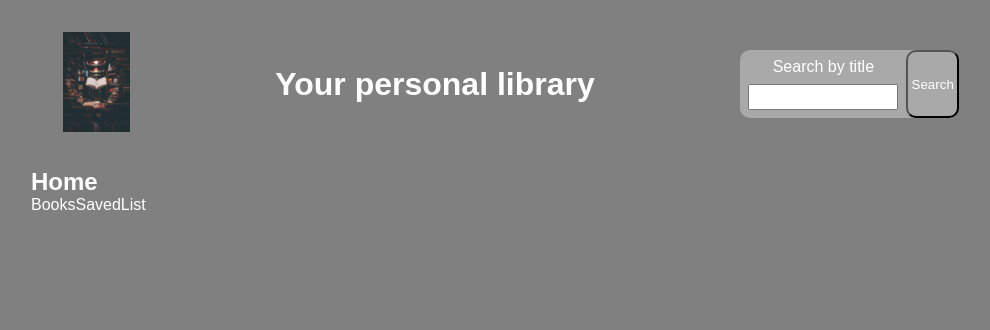
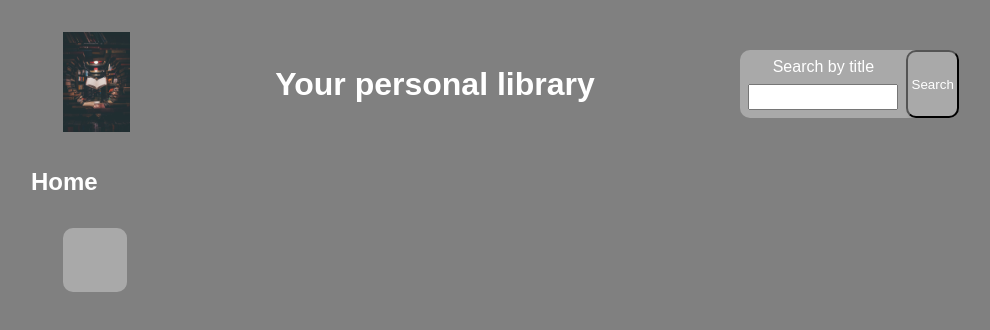
Before and after one commit to ZBajie/F23-React-exam-project, a React (Vite) app: page / in a window 1280 px wide. Shown: the top 330 px of the page, without its empty margins (129-1119 px from the left). Built offline with nearby package versions, Linux system fonts and the light colour scheme.

Commit message:
BookSavedList

```diff
--- /dev/null
+++ b/src/components/BooksSavedList/BooksSavedList.scss
@@ -0,0 +1,40 @@
+@import "./../../style/style.scss";
+
+.books-saved-list {
+  width: fit-content;
+  margin: $margin-secondary;
+  padding: $padding-secondary;
+  background-color: $background-color-secondary;
+  border-radius: $border-radius-primary;
+  box-shadow: 5px 5px 5px $box-shadow-color-primary;
+
+  h2 {
+    text-align: center;
+  }
+  .book-saved-card {
+    margin: $margin-secondary;
+    padding: $padding-primary;
+    display: flex;
+    flex-direction: row;
+    align-items: center;
+    box-shadow: 5px 5px 5px $box-shadow-color-primary;
+    transition: all 1s;
+
+    img {
+      width: 50px;
+      margin-right: $margin-secondary;
+      transition: all 1s;
+      &:hover {
+        width: 300px;
+      }
+    }
+    &:hover {
+      cursor: pointer;
+      box-shadow: 15px 15px 15px $box-shadow-color-tertiary;
+    }
+    &:active {
+      background-color: $background-color-tertiary;
+      box-shadow: 5px 5px 5px $box-shadow-color-primary;
+    }
+  }
+}
--- a/src/components/BooksSavedList/BooksSavedList.tsx
+++ b/src/components/BooksSavedList/BooksSavedList.tsx
@@ -1,11 +1,29 @@
+import "./BooksSavedList.scss"
 import { useSelector } from "react-redux"
 import { RootState } from "../../state/store"
+import nocover from "../../assets/nocover.png"
 
 const BooksSavedList = () => {
-  const BooksSavedList = useSelector(
+  const booksSavedList = useSelector(
     (state: RootState) => state.savedBooks.savedBooks
   )
-  return <div>BooksSavedList</div>
+  return (
+    <section className="books-saved-list">
+      {booksSavedList.map((book) => (
+        <div key={book.key} className="book-saved-card">
+          {book.imgUrl.length > 5 ? (
+            <img src={book.imgUrl} alt="No cover" />
+          ) : (
+            <img src={nocover} alt="" />
+          )}
+          <div>
+            <h2>{book.title}</h2>
+            <p>{book.author}</p>
+          </div>
+        </div>
+      ))}
+    </section>
+  )
 }
 
 export default BooksSavedList
--- a/src/state/savedBooksSlice/savedBooksSlice.ts
+++ b/src/state/savedBooksSlice/savedBooksSlice.ts
@@ -9,7 +9,7 @@ type SavedBooksType = {
   imgUrl: string
   favorite: boolean
   readed: boolean
-  rate: number
+  rate: number | null
   readerComment: string
 }
 
```
Also changed, not shown: 1 other file (tests, documents, lock files or other folders).
